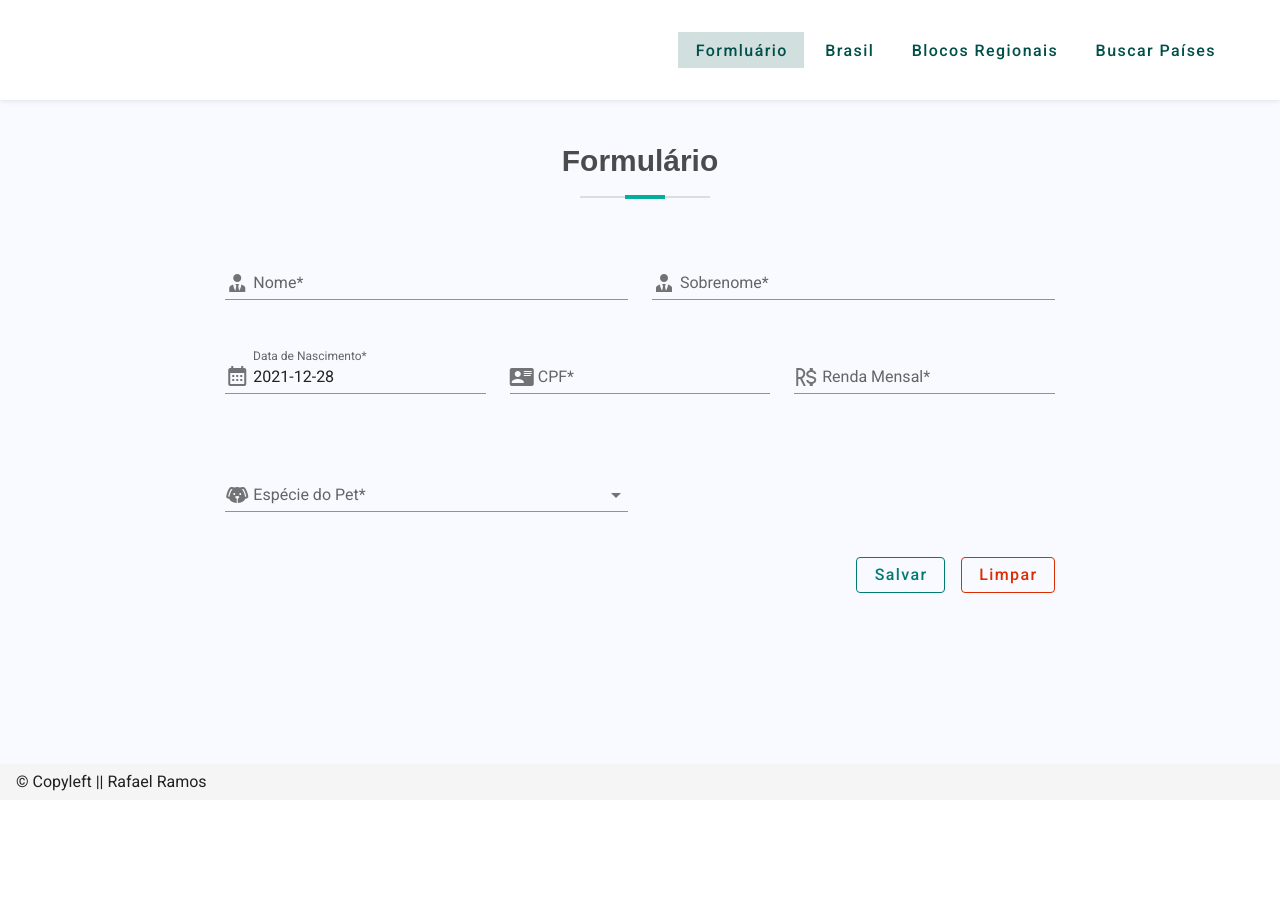
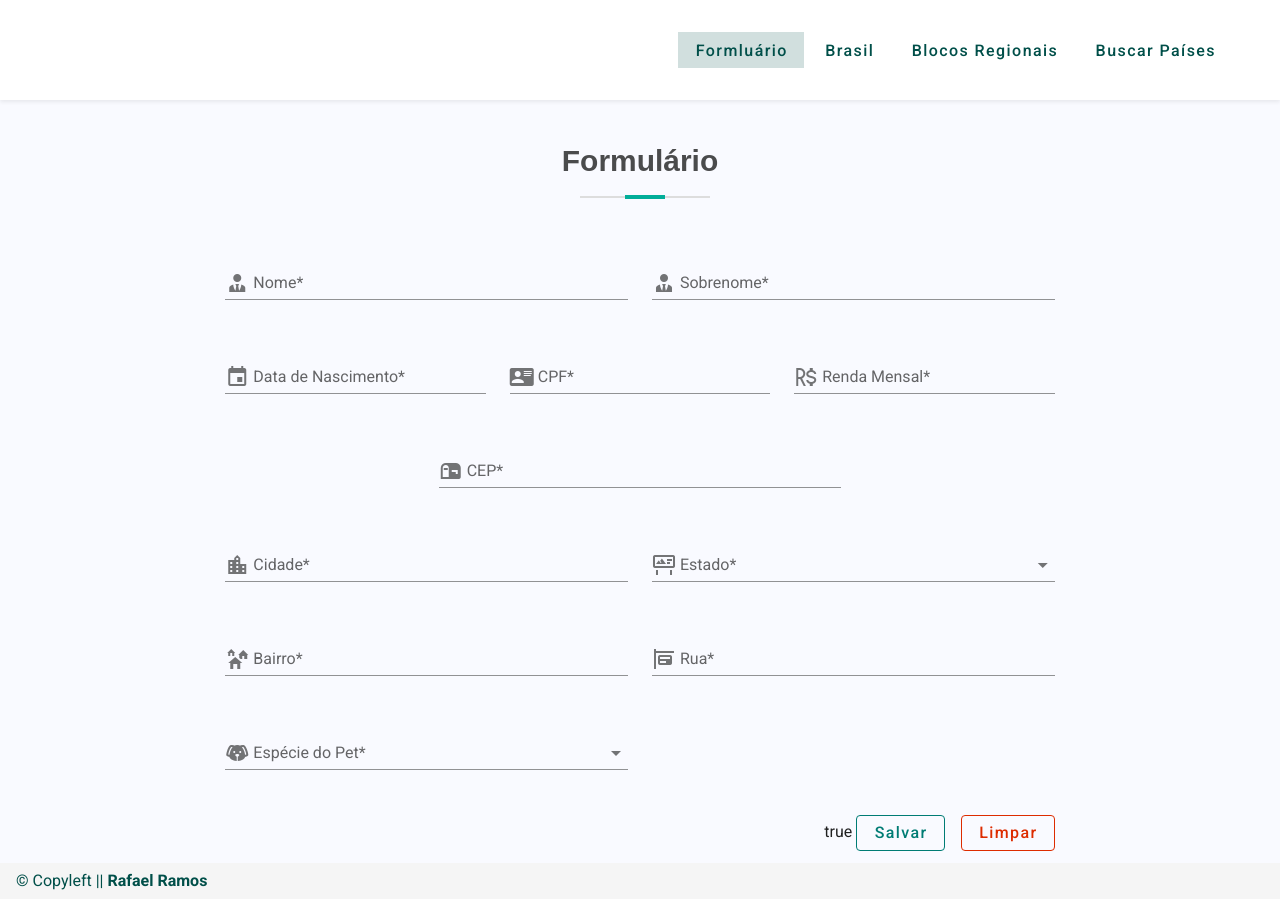
Before and after one commit to rafaelramos64/desafio-suthub, a Nuxt app: page /form in a window 1280 px wide. Before the commit the page ends 800 px from the top, so only its background shows below. Built offline with nearby package versions, Linux system fonts and the light colour scheme.

Commit message:
Config date text field

```diff
--- /dev/null
+++ b/assets/js/states.js
@@ -0,0 +1,32 @@
+export default {
+  states: [
+    'AC',
+    'AL',
+    'AP',
+    'AM',
+    'BA',
+    'CE',
+    'DF',
+    'ES',
+    'GO',
+    'MA',
+    'MT',
+    'MS',
+    'MG',
+    'PA',
+    'PB',
+    'PR',
+    'PE',
+    'PI',
+    'RJ',
+    'RN',
+    'RS',
+    'RO',
+    'RR',
+    'SC',
+    'SP',
+    'SE',
+    'TO',
+    'Outro',
+  ],
+}
--- a/components/app/Footer.vue
+++ b/components/app/Footer.vue
@@ -3,7 +3,7 @@
     :absolute="!fixed"
     app
   >
-    <span>&copy; Copyleft || Rafael Ramos</span>
+    <span class="rafael-ramos">&copy; Copyleft || <b> Rafael Ramos </b> </span>
   </v-footer>
 </template>
 
@@ -18,3 +18,11 @@ export default {
   }
 }
 </script>
+
+<style scoped lang="scss">
+@import '~assets/scss/main.scss';
+
+.rafael-ramos {
+  color: $secondary !important;
+}
+</style>
--- a/pages/form.vue
+++ b/pages/form.vue
@@ -44,32 +44,29 @@
               <v-menu
                 v-model="birthDate.menu"
                 :close-on-content-click="false"
-                :nudge-right="40"
                 transition="scale-transition"
                 offset-y
+                max-width="290px"
                 min-width="auto"
                 color="terciary"
               >
                 <template v-slot:activator="{ on, attrs }">
                   <v-text-field
-                    v-model="birthDate.date"
+                    v-model="birthDate.dateFormatted"
+                    :error-messages="birthDateErrors"
                     label="Data de Nascimento*"
-                    prepend-inner-icon="mdi-calendar-month"
-                    readonly
+                    prepend-inner-icon="mdi-calendar"
+                    color="terciary"
                     v-bind="attrs"
                     v-on="on"
-                    :error-messages="birthDateErrors"
-                    required
-                    color="terciary"
-                    header-color="primary"
-                    @input="$v.birthDate.date.$touch()"
-                    @blur="$v.birthDate.date.$touch()"
-                  />
+                    @input="$v.birthDate.dateFormatted.$touch()"
+                    @blur="$v.birthDate.dateFormatted.$touch()"
+                  ></v-text-field>
                 </template>
                 <v-date-picker
                   v-model="birthDate.date"
+                  color="terciary"
                   @input="birthDate.menu = false"
-                  color="terciary"
                 ></v-date-picker>
               </v-menu>
             </v-col>
@@ -79,7 +76,7 @@
                 v-model="CPF"
                 :error-messages="cpfErrors"
                 label="CPF*"
-                placeholder="Informe seu cpf"
+                placeholder="Informe seu CPF"
                 prepend-inner-icon="mdi-card-account-details"
                 v-mask="'###.###.###-##'"
                 required
@@ -113,9 +110,96 @@
             </v-col>
           </v-row>
 
+          <v-row justify="center">
+            <v-col cols="12" sm="6">
+              <v-text-field
+                v-model="address.CEP"
+                :error-messages="cepErrors"
+                label="CEP*"
+                placeholder="Informe seu CEP"
+                prepend-inner-icon="mdi-mailbox"
+                v-mask="'##.###-###'"
+                required
+                color="terciary"
+                @input="$v.address.CEP.$touch()"
+                @blur="$v.address.CEP.$touch()"
+              />
+            </v-col>
+          </v-row>
+
           <v-row>
-            <v-col>
+            <v-col cols="12" :sm="address.state === 'Outro' ? '4' : '6'">
+              <v-text-field
+                v-model="address.city"
+                :error-messages="cityErrors"
+                label="Cidade*"
+                placeholder="Informe sua cidade"
+                prepend-inner-icon="mdi-city"
+                required
+                color="terciary"
+                @input="$v.address.city.$touch()"
+                @blur="$v.address.city.$touch()"
+              />
+            </v-col>
 
+            <v-col cols="12" :sm="address.state === 'Outro' ? '4' : '6'">
+              <v-combobox
+                v-model="address.state"
+                :error-messages="stateErrors"
+                label="Estado*"
+                placeholder="Informe seu estado"
+                prepend-inner-icon="mdi-billboard"
+                :items="statesList()"
+                color="terciary"
+                required
+                @input="$v.address.state.$touch()"
+                @blur="$v.address.state.$touch()"
+              />
+            </v-col>
+
+            <v-col v-if="address.state === 'Outro' " cols="12" sm="6" md="4">
+              <v-text-field
+                v-model="address.informState"
+                :error-messages="informStateErrors"
+                label="Informe o Estado*"
+                placeholder="Informe seu estado"
+                prepend-inner-icon="mdi-billboard"
+                :counter="2"
+                color="terciary"
+                required
+                @input="$v.address.informState.$touch()"
+                @blur="$v.address.informState.$touch()"
+              />
+            </v-col>
+          </v-row>
+
+          <v-row>
+            <v-col cols="12" sm="6">
+              <v-text-field
+                v-model="address.dictrict"
+                :error-messages="cepErrors"
+                label="Bairro*"
+                placeholder="Informe seu bairro"
+                prepend-inner-icon="mdi-home-group"
+                required
+                color="terciary"
+                @input="$v.address.dictrict.$touch()"
+                @blur="$v.address.dictrict.$touch()"
+              />
+            </v-col>
+
+            <v-col cols="12" sm="6">
+              <v-text-field
+                v-model="address.street"
+                :error-messages="streetErrors"
+                label="Rua*"
+                placeholder="Informe seu rua"
+                prepend-inner-icon="mdi-sign-real-estate"
+                required
+                color="terciary"
+                @input="$v.address.street.$touch()"
+                @blur="$v.address.street.$touch()"
+              />
             </v-col>
           </v-row>
 
@@ -164,7 +248,8 @@
 
          <v-row justify="end">
            <v-col cols="4" class="text-right">
-              <v-btn class="mr-4 save-btn" @click="submit" color="primary" outlined>
+             {{ !$v.errors }}
+              <v-btn @click.prevent.stop="saveFormData()" :disabled="$v.errors" class="mr-4 save-btn" type="submit" color="primary" outlined>
                 Salvar
               </v-btn>
               <v-btn class="clear-btn" @click="clear" color="error" outlined>
@@ -180,8 +265,9 @@
 
 <script>
 import { validationMixin } from 'vuelidate'
-import { required, minLength, between } from 'vuelidate/lib/validators'
+import { required, minLength, maxLength, between } from 'vuelidate/lib/validators'
 import { cpf } from 'cpf-cnpj-validator'
+import States from '../assets/js/states'
 
 export default {
   mixins: [validationMixin],
@@ -190,7 +276,7 @@ export default {
     name: { required, minLength: minLength(4) },
     surname: { required, minLength: minLength(4) },
     birthDate: {
-      date: {
+      dateFormatted: {
         required,
         between: between(18, 65)
       }
@@ -200,6 +286,24 @@ export default {
       required,
       between: between(1000, 999999999999999)
     },
+    address: {
+      CEP: {
+        required,
+        minLength: minLength(10),
+      },
+      city: { required },
+      state: {
+        required,
+        maxLength: maxLength(2),
+      },
+      informState: {
+        required,
+        maxLength: maxLength(2),
+      },
+      street: { required },
+      dictrict: { required },
+    },
+
     petSpecie: { required },
     petRace: { required },
     otherPetRace: { required },
@@ -215,12 +319,20 @@ export default {
       name: '',
       surname: '',
       birthDate: {
-        date: (new Date(Date.now() - (new Date()).getTimezoneOffset() * 60000)).toISOString().substr(0, 10),
+        date: null,
+        dateFormatted: null,
         menu: false,
       },
       CPF: '',
       validCPF: undefined,
       income: null,
+      address: {
+        CEP: '',
+        city: '',
+        state: '',
+        street: '',
+        dictrict: '',
+      },
       petSpecie: null,
       species: [
         'Cão',
@@ -266,9 +378,9 @@ export default {
 
     birthDateErrors () {
       const errors = []
-      if (!this.$v.birthDate.date.$dirty) return errors
-      !this.$v.birthDate.date.between && errors.push('A idade mínima é 18 e a máxima é 65.')
-      !this.$v.birthDate.date.required && errors.push('A Data de Nascimento é obrigatória.')
+      if (!this.$v.birthDate.dateFormatted.$dirty) return errors
+      /* !this.$v.birthDate.date.between && errors.push('A idade mínima é 18 e a máxima é 65.') */
+      !this.$v.birthDate.dateFormatted.required && errors.push('A Data de Nascimento é obrigatória.')
       return errors
     },
 
@@ -287,6 +399,53 @@ export default {
       !this.$v.income.between &&
         errors.push(this.income >= 1000 && this.income >= 999999999999999 ?
           'A renda informada não é aceita como válida.' : 'A renda mínima é R$ 1.000,00.' )
+      return errors
+    },
+
+    cepErrors () {
+      const errors = []
+      if (!this.$v.address.CEP.$dirty) return errors
+      !this.$v.address.CEP.required && errors.push('O CEP é obrigatório.')
+      !this.$v.address.CEP.minLength && errors.push('É necessário no mínimo 10 caracteres.')
+      return errors
+    },
+
+    cityErrors () {
+      const errors = []
+      if (!this.$v.address.city.$dirty) return errors
+      !this.$v.address.city.required && errors.push('A cidade é obrigatória.')
+      return errors
+    },
+
+    stateErrors () {
+      const errors = []
+      if (!this.$v.address.state.$dirty) return errors
+      !this.$v.address.state.required && errors.push('O estado é obrigatório.')
+      if (this.address.state !== 'Outro') {
+        !this.$v.address.state.maxLength && errors.push('Infome apenas dois caracteres.')
+      }
+      return errors
+    },
+
+    informStateErrors () {
+      const errors = []
+      if (!this.$v.address.informState.$dirty) return errors
+      !this.$v.address.informState.required && errors.push('O estado é obrigatório.')
+      !this.$v.address.informState.maxLength && errors.push('Infome apenas dois caracteres.')
+      return errors
+    },
+
+    streetErrors () {
+      const errors = []
+      if (!this.$v.address.street.$dirty) return errors
+      !this.$v.address.street.required && errors.push('A rua é obrigatória.')
+      return errors
+    },
+
+    districtErrors () {
+      const errors = []
+      if (!this.$v.address.district.$dirty) return errors
+      !this.$v.address.district.required && errors.push('O bairro é obrigatório.')
       return errors
     },
 
@@ -315,18 +474,49 @@ export default {
   },
 
   watch: {
+
+    'birthDate.date': 'getFormattedDate',
+
     CPF () {
       if (this.CPF.length === 14) this.validCPF = cpf.isValid(this.CPF)
     },
 
     petSpecie () {
       this.petRace = ''
+    },
+
+    address: {
+      deep: true,
+      handler () {
+        this.address.informState = ''
+      }
     }
   },
 
   methods: {
-    submit () {
+    statesList () {
+      return States.states
+    },
+
+    formatDate (date) {
+      if (!date) return null
+
+      const [year, month, day] = date.split('-')
+      return `${day}/${month}/${year}`
+    },
+
+    getFormattedDate () {
+      this.birthDate.dateFormatted = this.formatDate(this.birthDate.date)
+    },
+
+    saveFormData () {
       this.$v.$touch()
+
+       console.log(this.$v.error)
+
+      if (!this.$v.errors) {
+        console.log("Save with sucessfull!")
+      }
     },
 
     clear () {
@@ -335,9 +525,7 @@ export default {
       this.surname = ''
       this.birthDate.name = new Date()
       this.cpf = ''
-      this.email = ''
       this.select = null
-      this.checkbox = false
     },
   },
 }
```
Also changed, not shown: 1 other file (tests, documents, lock files or other folders).
